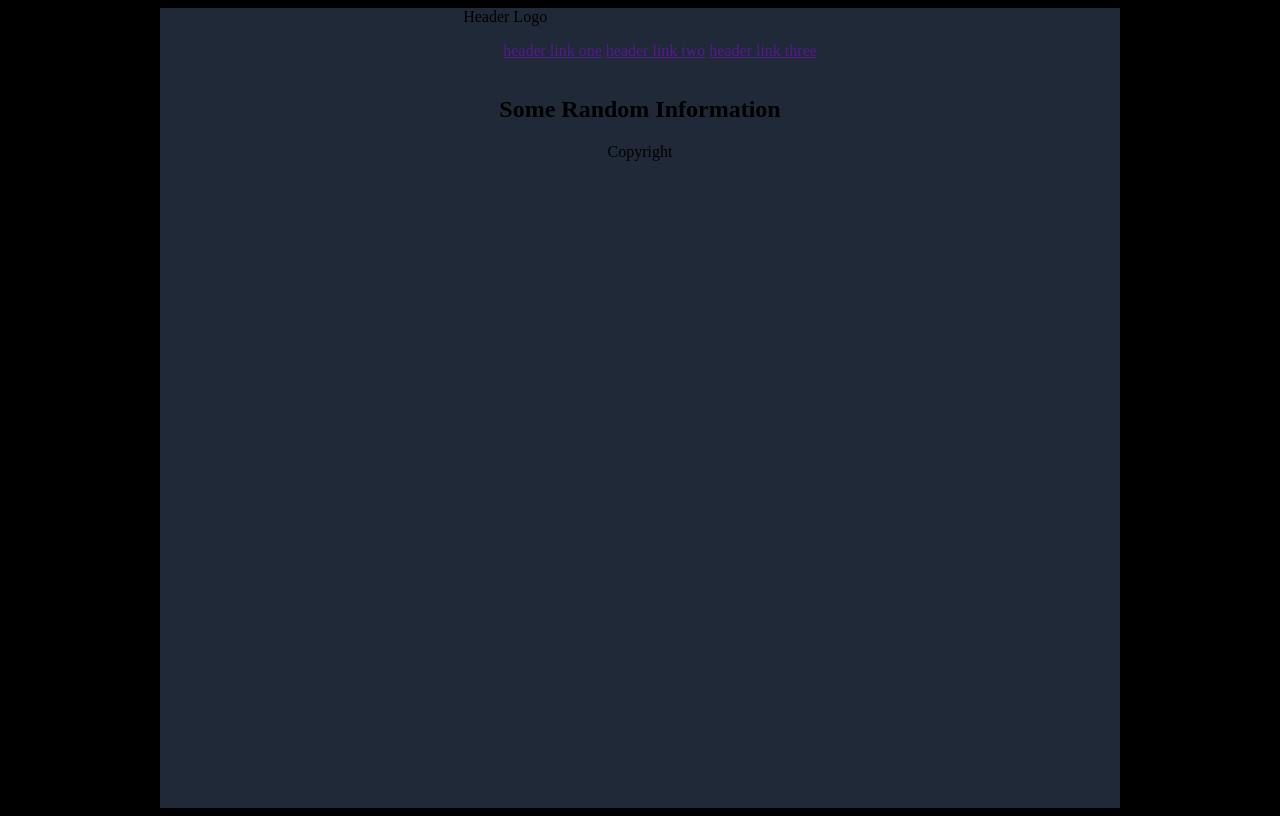
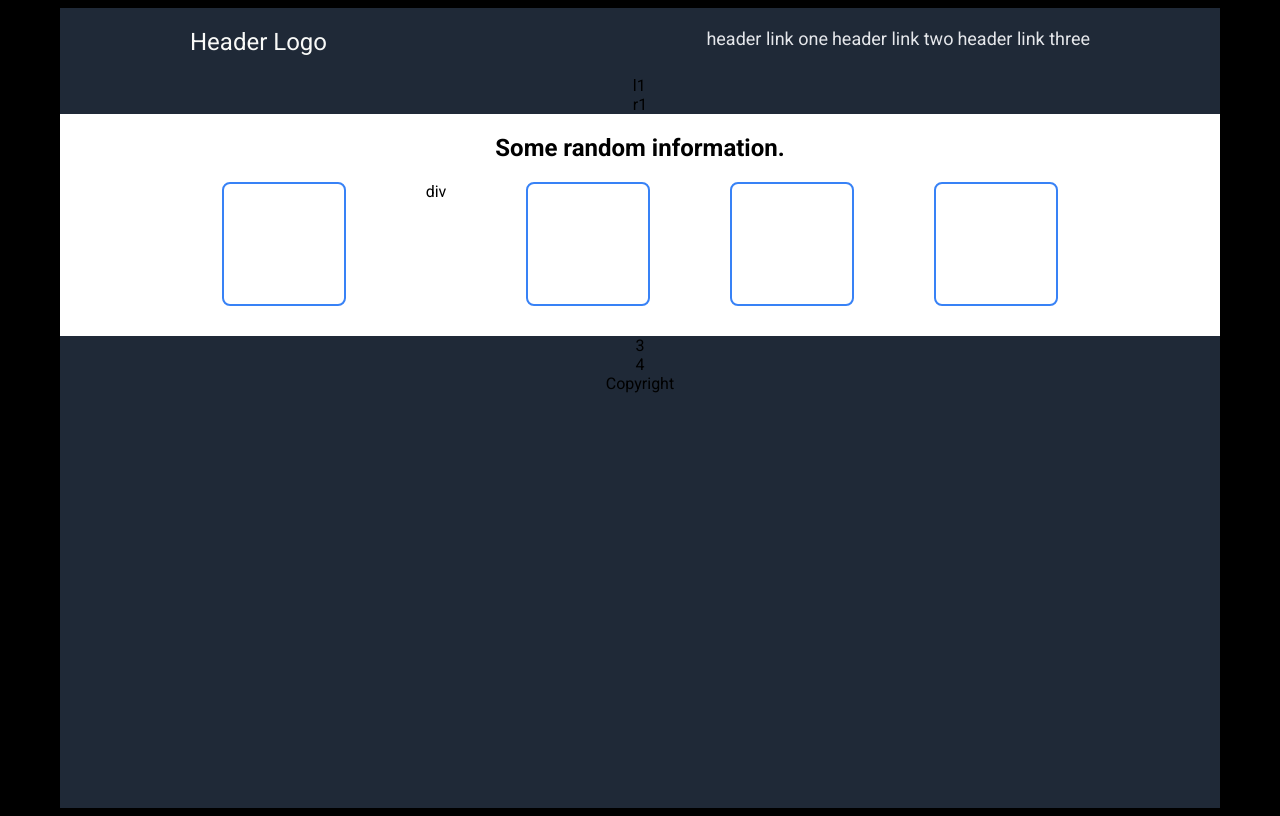
Before and after one commit to harryaust/odin-landing-page, a plain HTML site: page index.html in a window 1280 px wide. Drawn offline with Linux system fonts and the light colour scheme.

Commit message:
Attempt changes original layout

```diff
--- a/index.html
+++ b/index.html
@@ -9,7 +9,10 @@
 <body>
     <div class="content">
         <div class="header">
-            Header Logo
+            <div class="logo">
+                Header Logo
+
+            </div>
             <ul>
                 <a class="links" href="">header link one</a>
                 <a class="links" href="">header link two</a>
@@ -19,19 +22,20 @@
 
         <div class="sec1">
             <div class="left1">
-
+    l1
             </div>
             <div class="right1">
-
+    r1
             </div>
         </div>
 
         <div class="sec2">
             <h2>
-                Some Random Information
+                Some random information.
             </h2>
             <div class="container">
                 <div class="square"></div>
+                div
                 <div class="square"></div>
                 <div class="square"></div>
                 <div class="square"></div>
@@ -39,11 +43,11 @@
         </div>
 
         <div class="sec3">
-
+    3
         </div>
 
         <div class="sec4">
-
+    4
         </div>
 
         <div class="footer">
--- a/style.css
+++ b/style.css
@@ -1,5 +1,18 @@
+@import url('https://fonts.googleapis.com/css2?family=Roboto:wght@400;700&display=swap');
+
 body {
     background-color: black;
+    font-family: Roboto, sans-serif;
+}
+
+ul {
+    list-style: none;
+    padding: 0;
+    margin: 0;
+}
+
+a {
+    text-decoration: none;
 }
 
 .content {
@@ -10,4 +23,49 @@ body {
     align-items: center;
     width: 960px;
     height: 100vh;
+    padding-left: 100px;
+    padding-right: 100px;
 }
+
+.header {
+    display: flex;
+    padding: 20px;
+    width: 900px;
+    gap: 50px;
+}
+
+
+.logo {
+    margin-right: auto;
+    font-size: 24px;
+    color: #F9FAF8;
+}
+
+.links {
+    font-size: 18px;
+    color: #e5e7eb;
+}
+
+
+.sec2 {
+    background-color: white;
+    width: 1160px;
+    text-align: center;
+    padding-bottom: 30px;
+}
+
+
+.container {
+    display: flex;
+    justify-content: center;
+    gap: 80px;
+    background-color: white;
+    width: 1160px;
+}
+
+.square {
+    padding: 60px;
+    background-color: white;
+    border: solid 2px #3882F6;
+    border-radius: 8px;
+}
```
